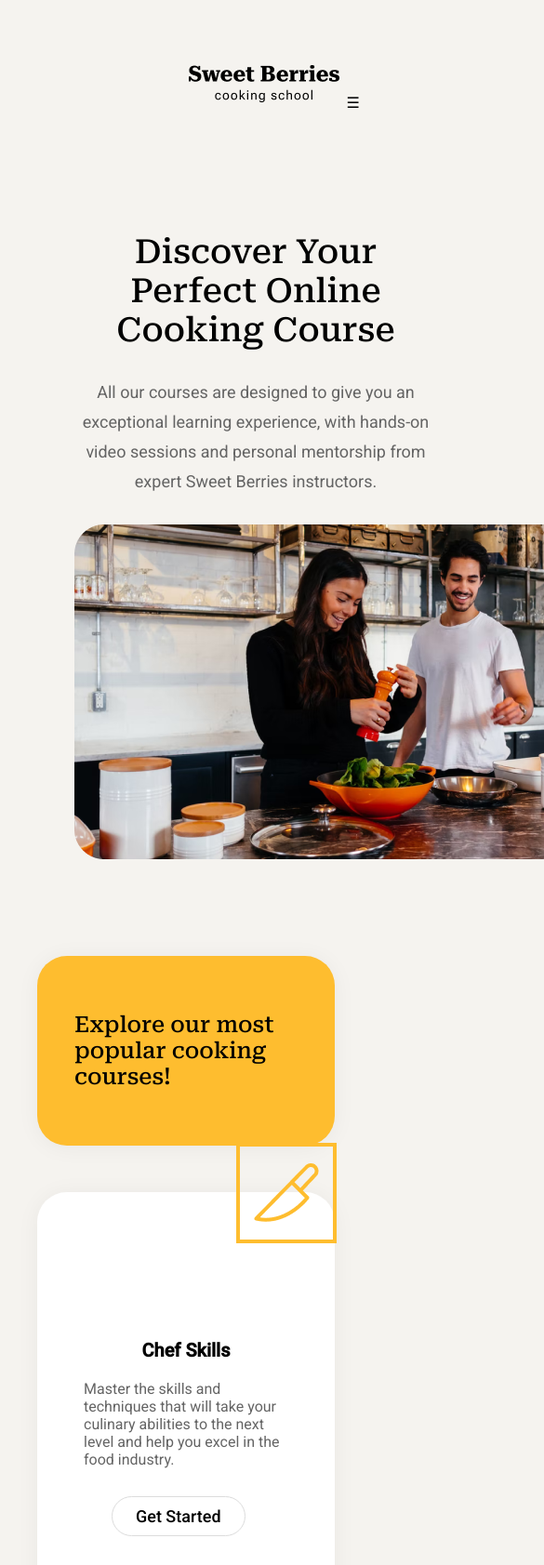
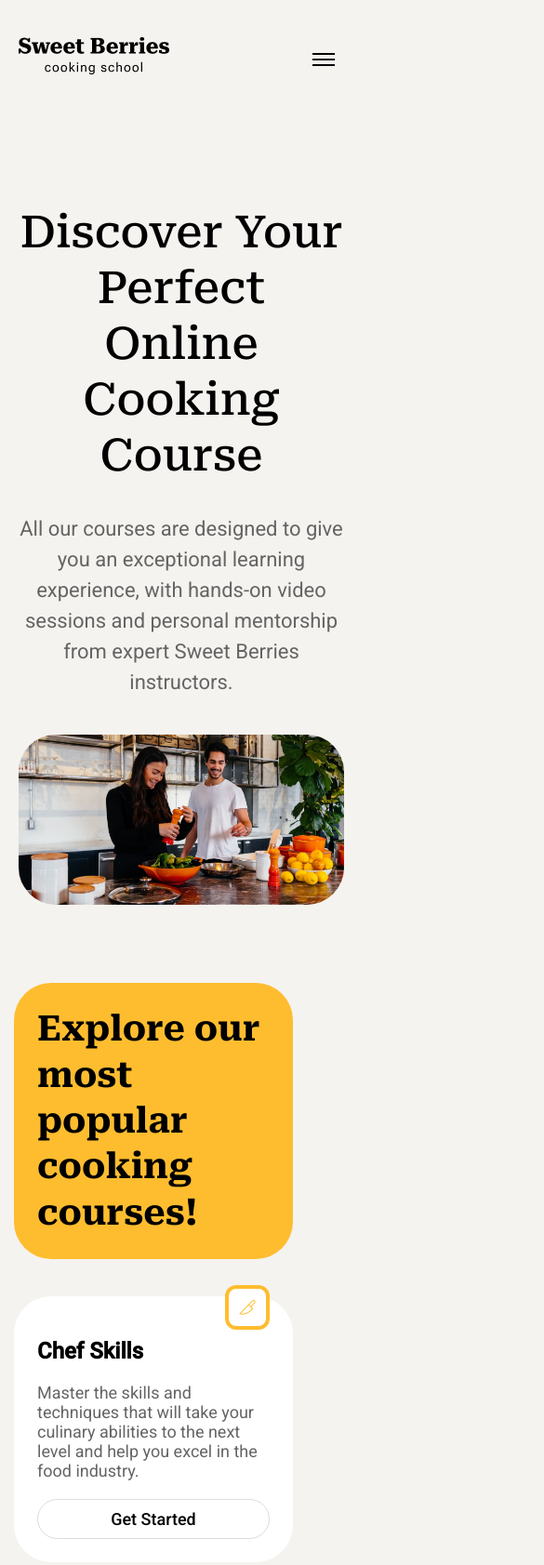
Before and after one commit to hamitLicina/SweetBerriesCookingSchool, a plain HTML site: page index.html in a window 390 px wide. Shown: the top 1683 px of the page at 93% size, 585 px wide, since content can reach past the window. Drawn offline with Linux system fonts and the light colour scheme.

Commit message:
Cursor effect, I optimized my second Unit Project

```diff
--- a/index.html
+++ b/index.html
@@ -19,33 +19,37 @@
   </head>
 
   <body>
-    <header>
-      <nav>
+    <header class="main-header">
+      <div class="header-container">
+        <nav class="desktop-nav">
           <ul>
-          <li><a href="#">Courses</a></li>
-          <li><a href="#">About us</a></li>
+            <li><a href="#courses">Courses</a></li>
+            <li><a href="#about">About us</a></li>
           </ul>
         </nav>
+
+        <a href="/" class="logo-link">
           <img
             class="logo"
             src="./assets/sweet-berries-logo.png"
             alt="Sweet Berries Cooking School Logo"
           />
-      <div class="container-burger">
-        <header class="small">
-          <div class="menu">
-            <label class="burger" for="menuchk" role="button">&#9776;</label>
-            <input type="checkbox" id="menuchk">
-            <nav class="burger-nav">
+        </a>
+
+        <div class="mobile-menu">
+          <button class="burger-menu" aria-label="Toggle menu">
+            <span class="burger-icon"></span>
+          </button>
+          <nav class="mobile-nav">
             <ul>
-                <li><a href="#">Courses</a></li>
-                <li><a href="#">About us</a></li>
+              <li><a href="#courses">Courses</a></li>
+              <li><a href="#about">About us</a></li>
             </ul>
           </nav>
         </div>
-        </header>
+
+        <button class="header-button" type="button">Get Started</button>
       </div>
-      <button class="header-button">Get Started</button>
     </header>
     <main>
       <section class="banner">
@@ -119,5 +123,6 @@
         alt="Sweet Berries Cooking School Logo"
       />
     </footer>
+    <script src="main.js"></script>
   </body>
 </html>
--- /dev/null
+++ b/main.js
@@ -0,0 +1,26 @@
+// Mobile menü fonksiyonalitesi
+document.addEventListener('DOMContentLoaded', () => {
+  const burgerMenu = document.querySelector('.burger-menu');
+  const mobileMenu = document.querySelector('.mobile-menu');
+
+  burgerMenu?.addEventListener('click', () => {
+    mobileMenu.classList.toggle('active');
+  });
+
+  // Sayfa dışına tıklandığında menüyü kapat
+  document.addEventListener('click', (e) => {
+    if (!mobileMenu.contains(e.target) && !burgerMenu.contains(e.target)) {
+      mobileMenu.classList.remove('active');
+    }
+  });
+});
+
+// Smooth scroll
+document.querySelectorAll('a[href^="#"]').forEach(anchor => {
+  anchor.addEventListener('click', function (e) {
+    e.preventDefault();
+    document.querySelector(this.getAttribute('href')).scrollIntoView({
+      behavior: 'smooth'
+    });
+  });
+});
--- a/style.css
+++ b/style.css
@@ -7,155 +7,152 @@
     --yellow: #FEBD2F;
 }
 
-body {
+*, *::before, *::after {
+    box-sizing: border-box;
     margin: 0;
     padding: 0;
-    box-sizing: border-box;
+}
+
+body {
     font-family: 'Roboto', sans-serif;
     background: var(--light-gray);
 }
 
-header {
-    display: flex;
-    flex-direction: row;
-    align-items: center;
-    justify-content: space-between;
+/* Header Styles */
+.main-header {
     height: 100px;
     margin-top: 40px;
 }
 
-#menuchk {
-  display: none;
+.header-container {
+    max-width: 1200px;
+    margin: 0 auto;
+    padding: 0 20px;
+    display: flex;
+    justify-content: space-between;
+    align-items: center;
 }
 
-.container-burger {
-  display: none;
+.desktop-nav ul {
+    display: flex;
+    list-style: none;
+    gap: 70px;
 }
 
-.burger {
-  display: none;
-}
-
-nav ul {
-    display: flex;
-    list-style: none;
-}
-
-nav ul li a {
+.desktop-nav ul li a {
     text-decoration: none;
     color: var(--black);
-    font-weight: bolder;
-}
-
-a:last-child {
-    margin-left: 70px;
+    font-weight: 500;
+    font-size: 18px;
 }
 
 .logo {
     height: 40px;
     width: auto;
-    top: 30px;
 }
 
 .header-button {
-    font-family:'Roboto', sans-serif;
+    font-family: 'Roboto', sans-serif;
     width: 130px;
     height: 50px;
-    margin-right: 80px;
     color: var(--white);
     background-color: var(--black);
     border-radius: 28px;
     border: none;
     font-size: 18px;
     font-weight: 500;
-    line-height: 20px;
+    cursor: pointer;
 }
 
+/* Banner Section */
 .banner {
     display: grid;
     grid-template-columns: repeat(2, 1fr);
-    margin: 80px 80px;
-    column-gap: 40px;
+    max-width: 1200px;
+    margin: 80px auto;
+    padding: 0 20px;
+    gap: 40px;
 }
 
-h1 {
+.banner h1 {
     font-family: 'Roboto Serif', sans-serif;
     font-weight: 500;
     font-size: 60px;
-    line-height: 75px;
+    line-height: 1.25;
     color: var(--black);
 }
 
 .banner p {
-    font-family: 'Roboto', sans-serif;
-    font-weight: 400;
     font-size: 22px;
-    line-height: 32px;
+    line-height: 1.5;
     color: var(--dark-gray);
     margin-top: 32px;
 }
 
-.image {
-    width: 500px;
+.banner .image img {
+    width: 100%;
     height: auto;
     border-radius: 40px;
-    margin-top: 80px;
 }
 
+/* Main Section */
 .main {
+    max-width: 1200px;
+    margin: 80px auto;
+    padding: 0 20px;
     display: grid;
     grid-template-columns: repeat(3, 1fr);
     gap: 40px;
-    margin: 80px;
-}
-
-.yellow {
-    background-color: var(--yellow)!important;
-    color: var(--black);
-    border-radius: 40px;
-}
-
-.yellow h2 {
-    font-family: 'Roboto Serif', sans-serif;
-    font-weight: 500;
-    font-size: 38px;
-    line-height: 50px;
 }
 
 .card {
+    background: var(--white);
+    border-radius: 40px;
+    padding: 40px;
+    position: relative;
+    transition: transform 0.2s;
+    min-height: 300px;
     display: flex;
     flex-direction: column;
-    align-items: flex-start;
-    gap: 10px;
-    width: 300px;
-    background-color: var(--white);
-    box-shadow: 0px 2px 24px rgba(0, 0, 0, 0.05);
-    border-radius: 40px;
-    margin: 20px;
-    padding: 40px;
+    justify-content: space-between;
+}
+
+.card:hover {
+    transform: translateY(-5px);
+}
+
+.card.yellow {
+    background-color: var(--yellow);
+}
+
+.card.yellow h2 {
+    font-family: 'Roboto Serif', sans-serif;
+    font-size: 38px;
+    line-height: 1.3;
+}
+
+.card img {
+    position: absolute;
+    right: 40px;
+    top: -20px;
+    width: 64px;
+    height: 64px;
+    object-fit: contain;
+    border: 4px solid var(--yellow);
+    padding: 10px;
+    background: var(--white);
+    border-radius: 12px;
 }
 
 .card h3 {
-    font-family: 'Roboto', sans-serif;
     font-size: 24px;
-    color: var(--black);
-    margin: 0px 10px;
+    margin: 20px 0;
 }
 
 .card p {
-    font-family: 'Roboto', sans-serif;
     font-size: 18px;
     color: var(--dark-gray);
-    margin: 10px 10px;
-}
-
-.card img {
-    position: relative;
-    right: -65%;
-    top: -25%;
-    border: 4px solid #FEBD2F;
-    margin: 0;
-    padding: 10px;
+    margin-bottom: 20px;
 }
 
 .main-button {
@@ -163,162 +160,143 @@ h1 {
     color: var(--black);
     background-color: var(--white);
     border: 1px solid var(--gray);
-    margin: 10px auto 40px 40px;
     padding: 10px 25px;
     border-radius: 50px;
     font-weight: 500;
     font-size: 18px;
+    cursor: pointer;
 }
 
+/* Footer */
 footer {
-    min-height: 80px;
     background-color: var(--yellow);
+    padding: 20px 0;
     display: flex;
     justify-content: center;
     align-items: center;
 }
 
-/* Tablet and Landscape  */
+/* Mobile Menu */
+.mobile-menu {
+    display: none;
+}
 
+/* Media Queries */
 @media (max-width: 768px) {
-
-    header {
-        justify-content: space-around;
+    .banner {
+        grid-template-columns: 1fr;
+        text-align: center;
     }
 
-    .banner {
-        display: flex;
-        flex-direction: column;
-        width: 100%;
-    }
-
-    .banner p {
-        font-size: 20px;
-        text-align: center;
-        margin-top: 24px;
+    .banner h1 {
+        font-size: 48px;
     }
 
     .main {
         grid-template-columns: repeat(2, 1fr);
-        gap: 20px;
-        margin: 40px;
-    }
-
-    .yellow h2 {
-        font-size: 32px;
-        line-height: 37px;
     }
 
     .card {
-        width: 240px;
-        border-radius: 32px;
+        min-height: 280px;
+        padding: 30px;
     }
 
-    .card h3 {
-        font-size: 20px;
-    }
-
-    .card p {
-        font-size: 16px;
+    .card img {
+        width: 56px;
+        height: 56px;
+        right: 30px;
+        top: -15px;
     }
 }
 
-/* Mobile */
-
 @media (max-width: 500px) {
-
-    nav {
-        display: none;
-    }
-
+    .desktop-nav,
     .header-button {
         display: none;
     }
 
-    .logo {
-        align-self: center;
-        margin-left: 200px;
-    }
-
-    #menuchk {
-        display: none;
-    }
-
-    .container-burger {
+    .mobile-menu {
         display: block;
     }
 
-    .burger {
+    .burger-menu {
+        background: none;
+        border: none;
+        cursor: pointer;
+        padding: 10px;
+    }
+
+    .burger-icon {
+        display: block;
+        width: 24px;
+        height: 2px;
+        background: var(--black);
+        position: relative;
+    }
+
+    .burger-icon::before,
+    .burger-icon::after {
+        content: '';
+        position: absolute;
+        width: 24px;
+        height: 2px;
+        background: var(--black);
+        left: 0;
+    }
+
+    .burger-icon::before {
+        top: -6px;
+    }
+
+    .burger-icon::after {
+        bottom: -6px;
+    }
+
+    .mobile-nav {
+        display: none;
+        position: absolute;
+        top: 100px;
+        left: 0;
+        right: 0;
+        background: var(--white);
+        padding: 20px;
+        box-shadow: 0 2px 10px rgba(0,0,0,0.1);
+    }
+
+    .mobile-menu.active .mobile-nav {
         display: block;
     }
 
-    .menuchk:checked + burger-nav {
-        display: flex;
-        flex-direction: column;
-        width: 100%;
-        align-items: flex-end;
-        position: absolute;
-        top: 100px;
-        left:50px;
+    .mobile-nav ul {
+        list-style: none;
     }
 
-    header {
-        justify-content: space-around;
+    .mobile-nav ul li {
+        margin: 15px 0;
     }
 
-    .banner {
-        flex-direction: column;
-        width: 100%;
-    }
-
-    .banner h1 {
-        font-size: 36px;
-        line-height: 42px;
-        text-align: center;
-    }
-
-    .banner p {
+    .mobile-nav ul li a {
+        text-decoration: none;
+        color: var(--black);
         font-size: 18px;
-        text-align: center;
-        margin-top: 6px;
-    }
-
-    .image {
-        width: 212px;
-        border-radius: 24px;
-        margin-top: 12px;
     }
 
     .main {
-        grid-template-columns: repeat(1, 1fr);
-        gap: 10px;
-        margin: 20px;
-    }
-
-    .yellow {
-        border-radius: 24px;
-    }
-
-    .yellow h2 {
-        font-size: 24px;
-        line-height: 28px;
+        grid-template-columns: 1fr;
+        padding: 0 15px;
     }
 
     .card {
-        align-items: center;
-        width: 240px;
-        border-radius: 32px;
-    }
-
-    .card h3 {
-        font-size: 20px;
-    }
-
-    .card p {
-        font-size: 16px;
+        min-height: 260px;
+        padding: 25px;
+        max-width: 100%;
+        width: 300px;
     }
 
     .card img {
-        right: -45%;
+        width: 48px;
+        height: 48px;
+        right: 25px;
+        top: -12px;
     }
 }
```
Lines whose indentation alone changed are shown as unchanged.
